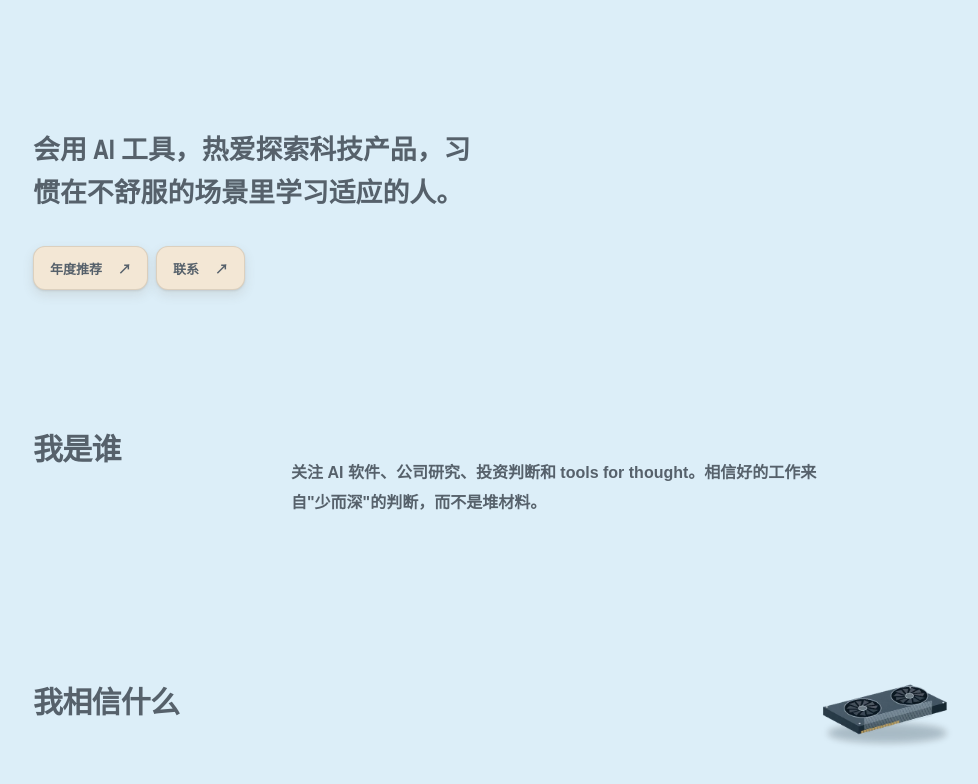
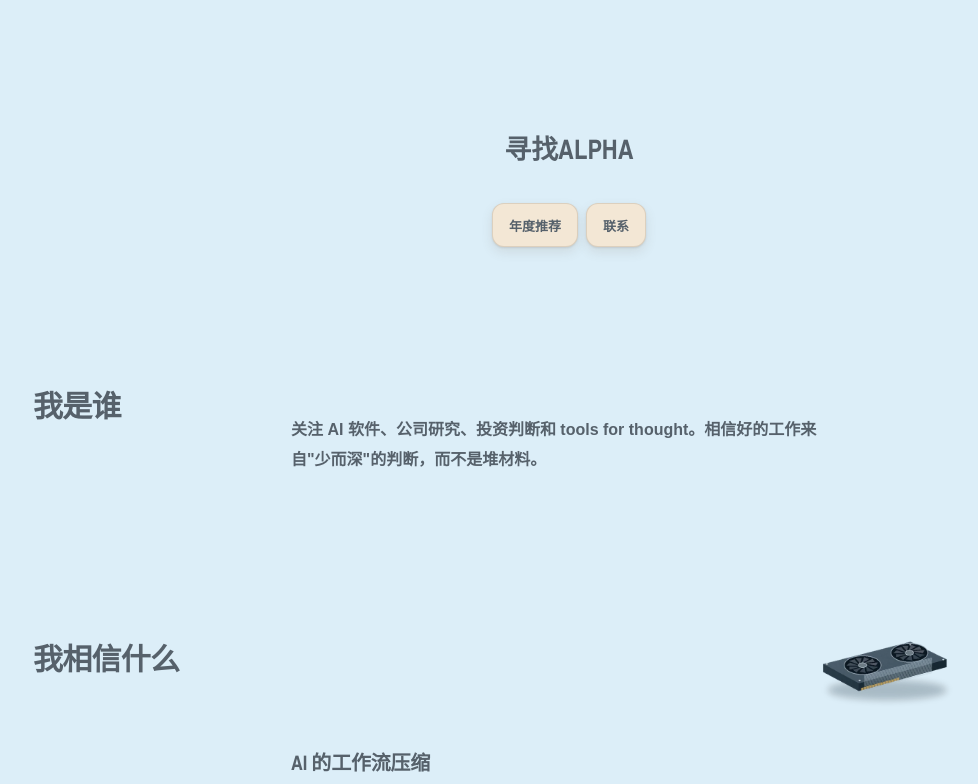
Before and after one commit to sephirxxxz/personal-site, an Astro site: page / in a window 1280 px wide. Shown: the top 784 px of the page, without its empty margins (71-1049 px from the left). Built offline with nearby package versions, Linux system fonts and the light colour scheme; Astro itself is replaced by a stand-in of ours.

Commit message:
feat: center ALPHA hero and remove shortcut arrows

```diff
--- a/src/prototypes/full-layout/Layout.astro
+++ b/src/prototypes/full-layout/Layout.astro
@@ -4,7 +4,7 @@ import './layout.css';
 import Content from './Content.astro';
 const { direction, production = false } = Astro.props;
 const title = '李潇然 | 项目、笔记和判断';
-const description = '会用 AI 工具，热爱探索科技产品，习惯在不舒服的场景里学习适应的人。';
+const description = direction === 'reader' ? '寻找ALPHA' : '会用 AI 工具，热爱探索科技产品，习惯在不舒服的场景里学习适应的人。';
 const canonicalUrl = new URL(Astro.url.pathname, 'https://lixiaoran-personal-site.pages.dev').href;
 const chapters = [{"id":"hero","label":"顶部"},{"id":"about","label":"我是谁"},{"id":"doing","label":"我在做什么"},{"id":"focus","label":"我相信什么"},{"id":"startups","label":"我觉得有意思的 AI 产品"},{"id":"workflow","label":"工作流"},{"id":"featured-books","label":"年度推荐"},{"id":"more-books","label":"其他在读"},{"id":"relationship-books","label":"关系与组织书单"},{"id":"internship","label":"实习工作系统"},{"id":"thinking","label":"最近在想"},{"id":"likes","label":"我喜欢什么"},{"id":"contact","label":"联系"}];
 const visibleChapters = direction === 'reader'
@@ -56,7 +56,7 @@ const visibleChapters = direction === 'reader'
       </div>}
       <div class="profile-statement">
         {direction === 'reader'
-          ? <h1 class="subtitle">会用 AI 工具，热爱探索科技产品，习惯在不舒服的场景里学习适应的人。</h1>
+          ? <h1 class="subtitle">寻找ALPHA</h1>
           : <p class="subtitle">会用 AI 工具，热爱探索科技产品，习惯在不舒服的场景里学习适应的人。</p>}
         <p class="hero-motto" aria-label="个人信条">INTENSE, DOGGED, AND FUN.</p>
       </div>
@@ -69,8 +69,8 @@ const visibleChapters = direction === 'reader'
       </div>}
       <nav class="hero-jumps" aria-label="从这里开始">
         {direction !== 'reader' && <a href="#doing" data-destination="doing">我在做什么 <span aria-hidden="true">↗</span></a>}
-        <a href="#featured-books" data-destination="featured-books">年度推荐 <span aria-hidden="true">↗</span></a>
-        <a href="#contact" data-destination="contact">联系 <span aria-hidden="true">↗</span></a>
+        <a href="#featured-books" data-destination="featured-books">年度推荐 {direction !== 'reader' && <span aria-hidden="true">↗</span>}</a>
+        <a href="#contact" data-destination="contact">联系 {direction !== 'reader' && <span aria-hidden="true">↗</span>}</a>
       </nav>
     </header>
     <Content direction={direction} />
--- a/src/prototypes/full-layout/reader-polish.css
+++ b/src/prototypes/full-layout/reader-polish.css
@@ -19,7 +19,10 @@ body[data-layout="reader"] {
 [data-layout="reader"] .new-hero .hero-motto { font-weight:750; }
 [data-layout="reader"] .layout-shell #main-content :is(h2,h3) { font-weight:800; }
 
-[data-layout="reader"] .profile-statement h1.subtitle { letter-spacing:0; text-wrap:pretty; }
+[data-layout="reader"] .profile-statement h1.subtitle {
+  letter-spacing:0; text-wrap:pretty; text-align:center; max-width:none; width:100%;
+}
+[data-layout="reader"] .hero-jumps { justify-content:center; }
 
 [data-layout="reader"] :is(.hero-jumps a,.compact-nav button,.index-header button,.layout-index a,.contact-email,.contact-links a) {
   box-shadow:0 1px 2px rgb(81 67 51 / 12%),
```
Also changed, not shown: DESIGN.md (+1 -1 lines), scripts/site-contract.mjs (+8 -0 lines), src/prototypes/full-layout/README.md.
